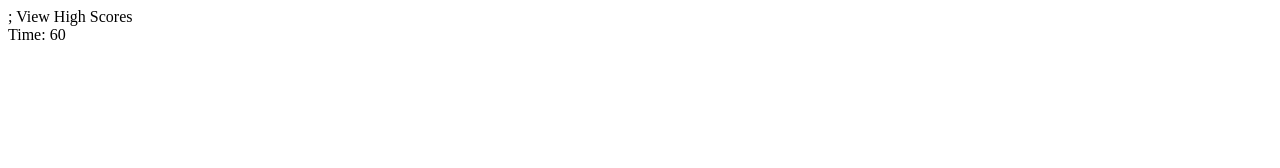
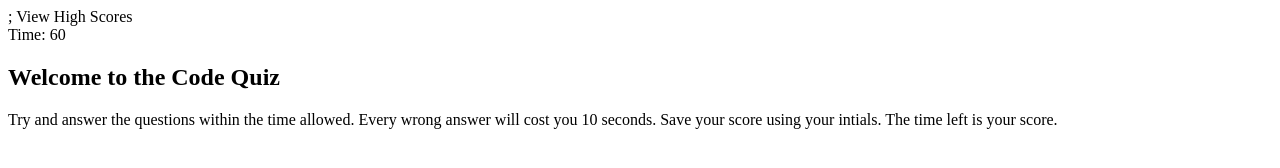
Before and after one commit to Jweaver74/Classmate-Code-Quiz, a plain HTML site: page index.html in a window 1280 px wide. Drawn offline with Linux system fonts and the light colour scheme.

Commit message:
added game instructions

```diff
--- a/index.html
+++ b/index.html
@@ -18,6 +18,15 @@
     </div>
     </header>
 
+    <section id="start-container" class="start-quiz">
+        <h1> Welcome to the Code Quiz</h1>
+        <p>
+            Try and answer the questions within the time allowed.
+            Every wrong answer will cost you 10 seconds. Save your score using your intials.
+            The time left is your score.
+        </p>
+    </section>
+
 
 </body>
 </html>
```
